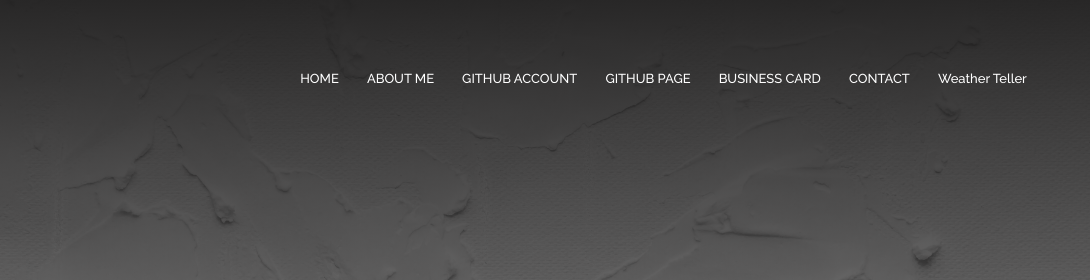
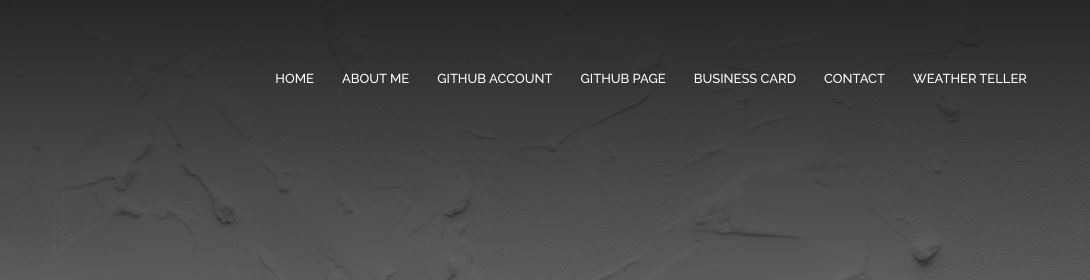
Before and after one commit to afandinarmm/afandinarmm.github.io, a plain HTML site: page index.html in a window 1280 px wide. Shown: the top 280 px of the page, 190-1280 px from the left. Drawn offline with Linux system fonts and the light colour scheme.

Commit message:
Update index.html

```diff
--- a/index.html
+++ b/index.html
@@ -26,7 +26,7 @@
                             <li><a href="https://afandinarmm.github.io/">GITHUB PAGE</a></li>
                             <li><a href="businesscard.html">BUSINESS CARD</a></li>
                             <li><a href="contact.html">CONTACT</a></li>
-                            <li><a href="/weather-teller-app/index.html">Weather Teller</a></li>
+                            <li><a href="/weather-teller-app/index.html">WEATHER TELLER</a></li>
 
 
                         </ul>
```
